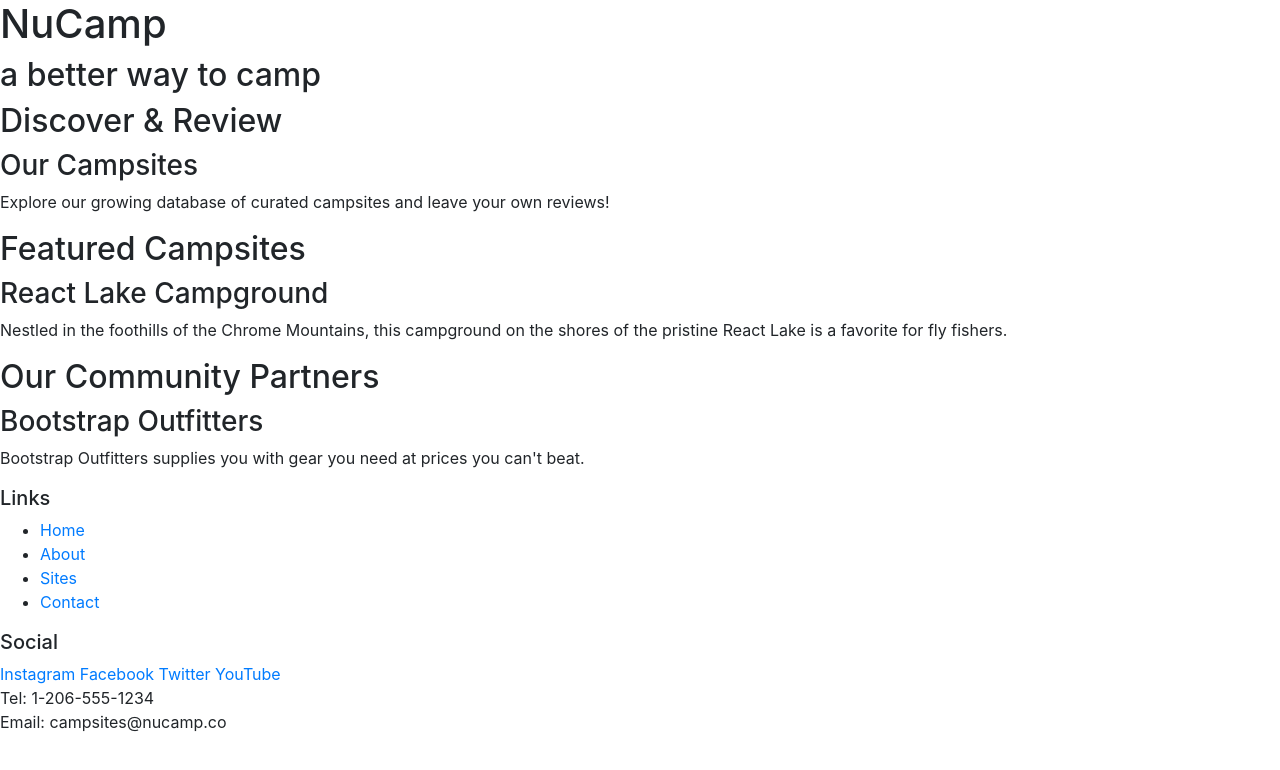
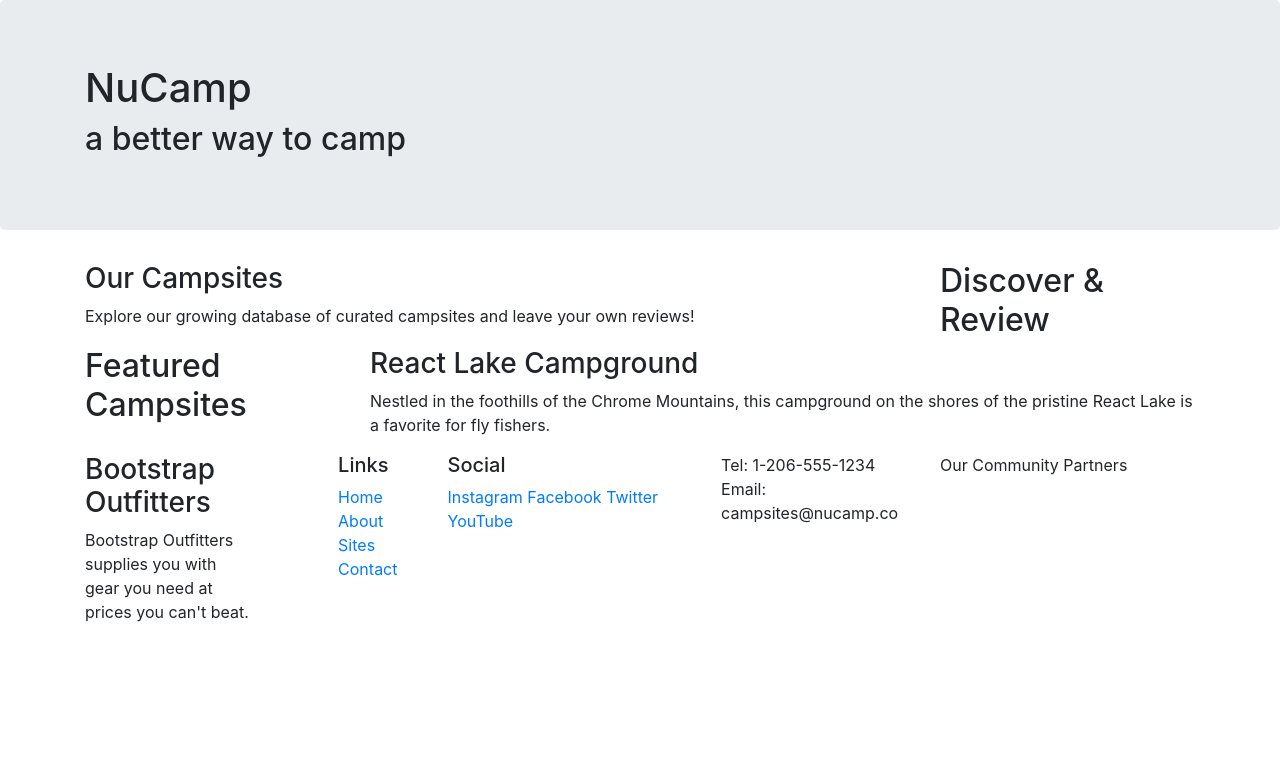
Before and after one commit to ritchiels/NuCampsite, a website: page index.html in a window 1280 px wide. Drawn offline with nearby package versions, Linux system fonts and the light colour scheme.

Commit message:
Bootstrap Grid

```diff
--- a/index.html
+++ b/index.html
@@ -12,51 +12,71 @@
 
 <body>
 
-    <header>
-        <div>
+    <header class="jumbotron"> <!--creates banner essentially-->
+        <div class="container">
+            <div class="row">
+                <div class="col">
             <h1>NuCamp</h1>
             <h2>a better way to camp</h2>
         </div>
+      </div>
+    </div>
     </header>
 
-    <div>
+    <div class="container">
+        <div class="row">
+            <div class="col-sm-4 order-sm-last col-md-3">
                 <h2>Discover & Review</h2>
+            </div>
+        <div class="col">
             <h3>Our Campsites</h3>
             <p>Explore our growing database of curated campsites and leave your own reviews!</p>
         </div>
+        </div>
 
-    <div>
+        <div class="row">
+            <div class="col-sm-4 col-md-3">
             <h2>Featured Campsites</h2>
+        </div>
+        <div class="col">
             <h3>React Lake Campground</h3>
             <p>Nestled in the foothills of the Chrome Mountains, this campground on the shores of the pristine React Lake is a favorite for fly fishers.</p>
         </div>
+    </div>
 
-    <div>
+        <div class="row">
+            <div class="col-sm-4 order-sm-last col-md-3"
                 <h2>Our Community Partners</h2>
+            </div>
+            <div class="col">
             <h3>Bootstrap Outfitters</h3>
             <p>Bootstrap Outfitters supplies you with gear you need at prices you can't beat.</p>
         </div>
 
     <footer>
-        <div>
+        <div class="container">
+            <div class="row">
+                <div class="col-4 col-sm-2 offset-1">
                     <h5>Links</h5>
-            <ul>
+                    <ul class="list-unstyled"> <!--list unstyled removes default bulletpoints-->
                         <li><a href="#">Home</a></li>
                         <li><a href="#">About</a></li>
                         <li><a href="#">Sites</a></li>
                         <li><a href="#">Contact</a></li>
                     </ul>
                 </div>
-        <div>
+                <div class="col-6 col-sm-5">
                     <h5>Social</h5>
                     <a href="http://instagram.com/">Instagram</a>
                     <a href="http://facebook.com/">Facebook</a>
                     <a href="http://twitter.com/">Twitter</a>
                     <a href="http://youtube.com/">YouTube</a>
                 </div>
-        <div>
+                <div class="col-sm-4">
                     Tel: 1-206-555-1234<br />
                     Email: campsites@nucamp.co
+                </div>
+            </div>
         </div>
     </footer>
 <!-- jQuery must come first, then Popper.js, then the Bootstrap JavaScript plugins.-->
```
Lines whose indentation alone changed are shown as unchanged.
